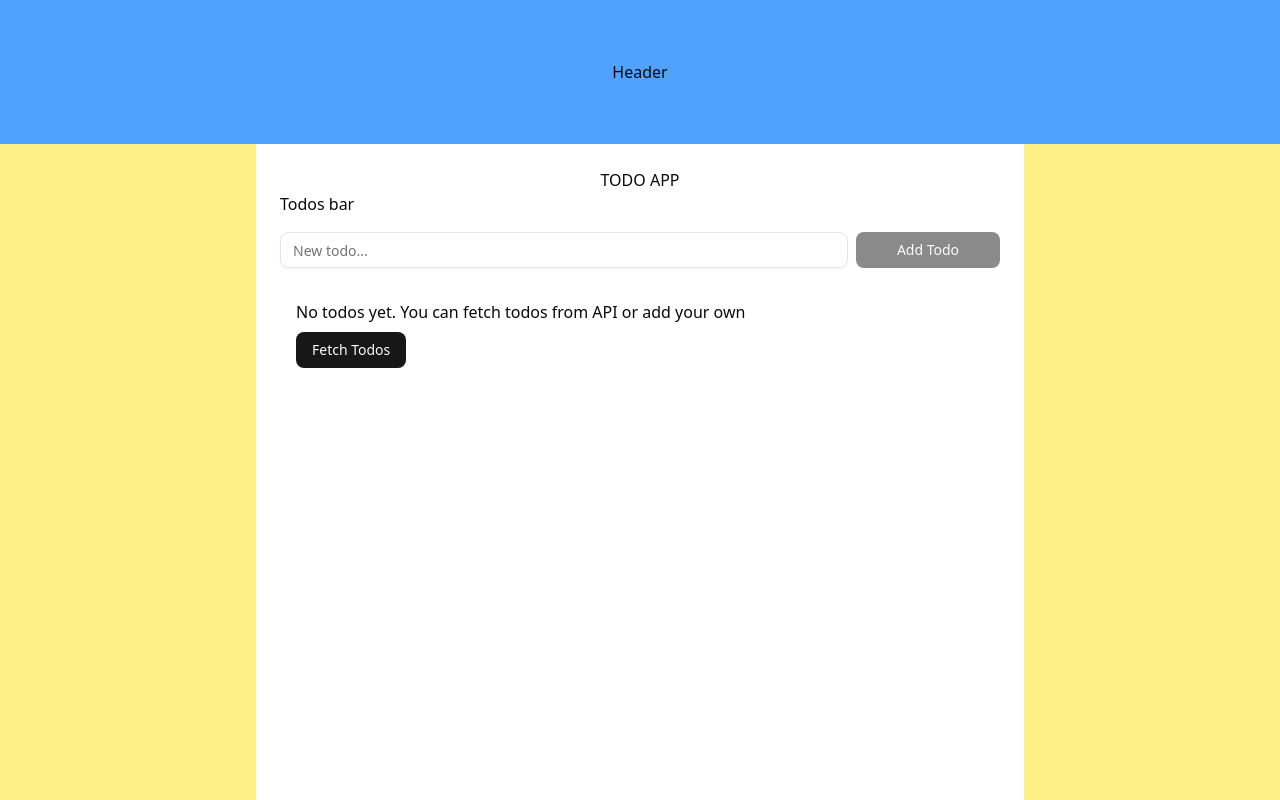
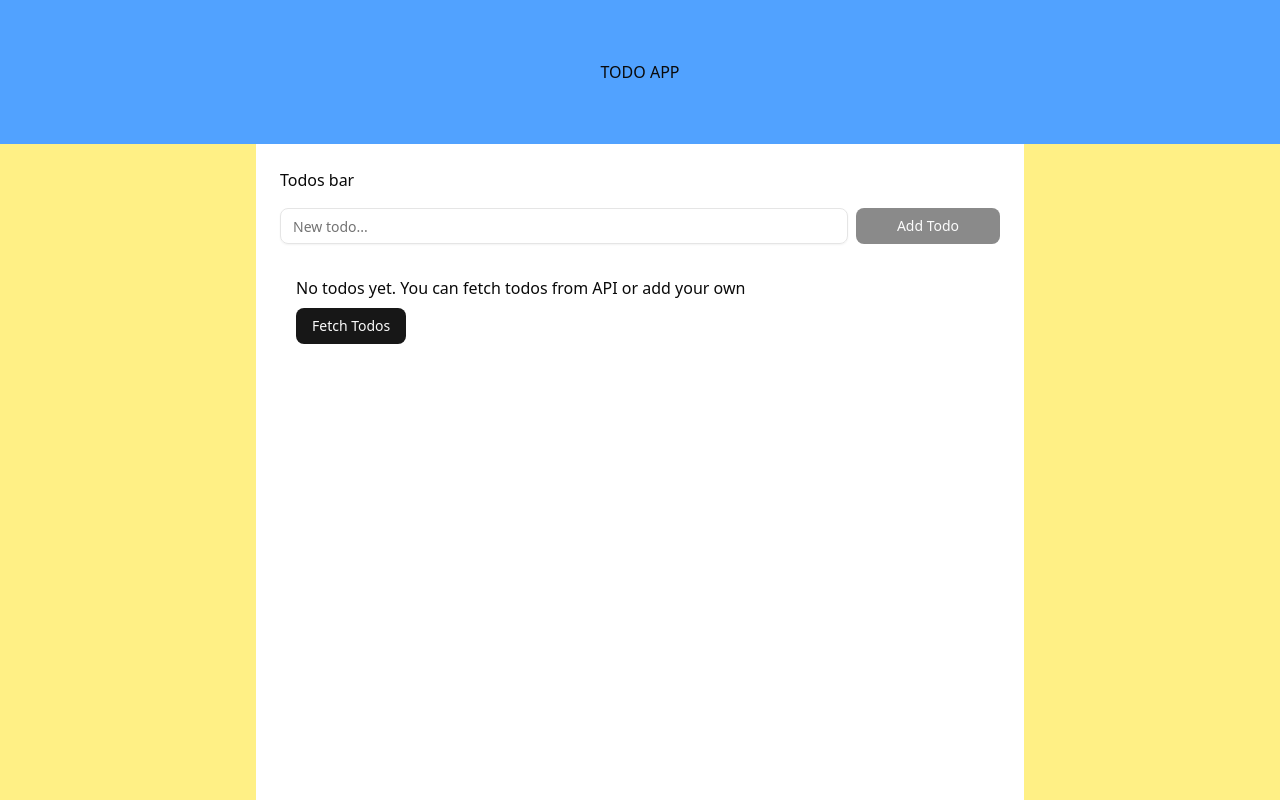
Before and after one commit to Gagun45/spacescutum, a React (Vite) app: page / in a window 1280 px wide. Built offline with nearby package versions, Linux system fonts and the light colour scheme.

Commit message:
h1 moved to header

```diff
--- a/src/App.tsx
+++ b/src/App.tsx
@@ -6,7 +6,6 @@ function App() {
     <>
       <Header />
       <main>
-        <h1 className="text-center">TODO APP</h1>
         <TodosSection />
       </main>
     </>
--- a/src/components/Header/Header.tsx
+++ b/src/components/Header/Header.tsx
@@ -1,4 +1,8 @@
 const Header = () => {
-  return <header>Header</header>;
+  return (
+    <header>
+      <h1 className="text-center">TODO APP</h1>
+    </header>
+  );
 };
 export default Header;
```
